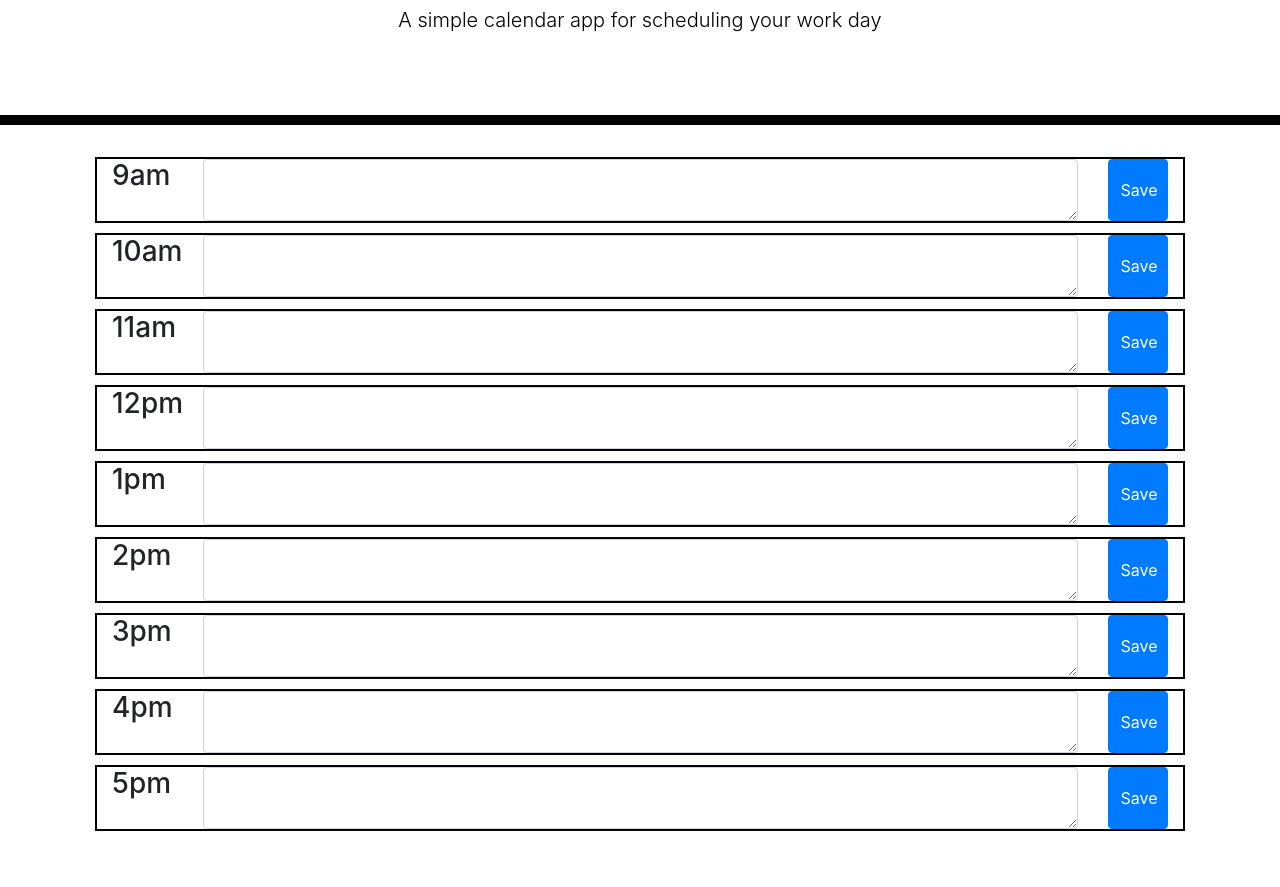
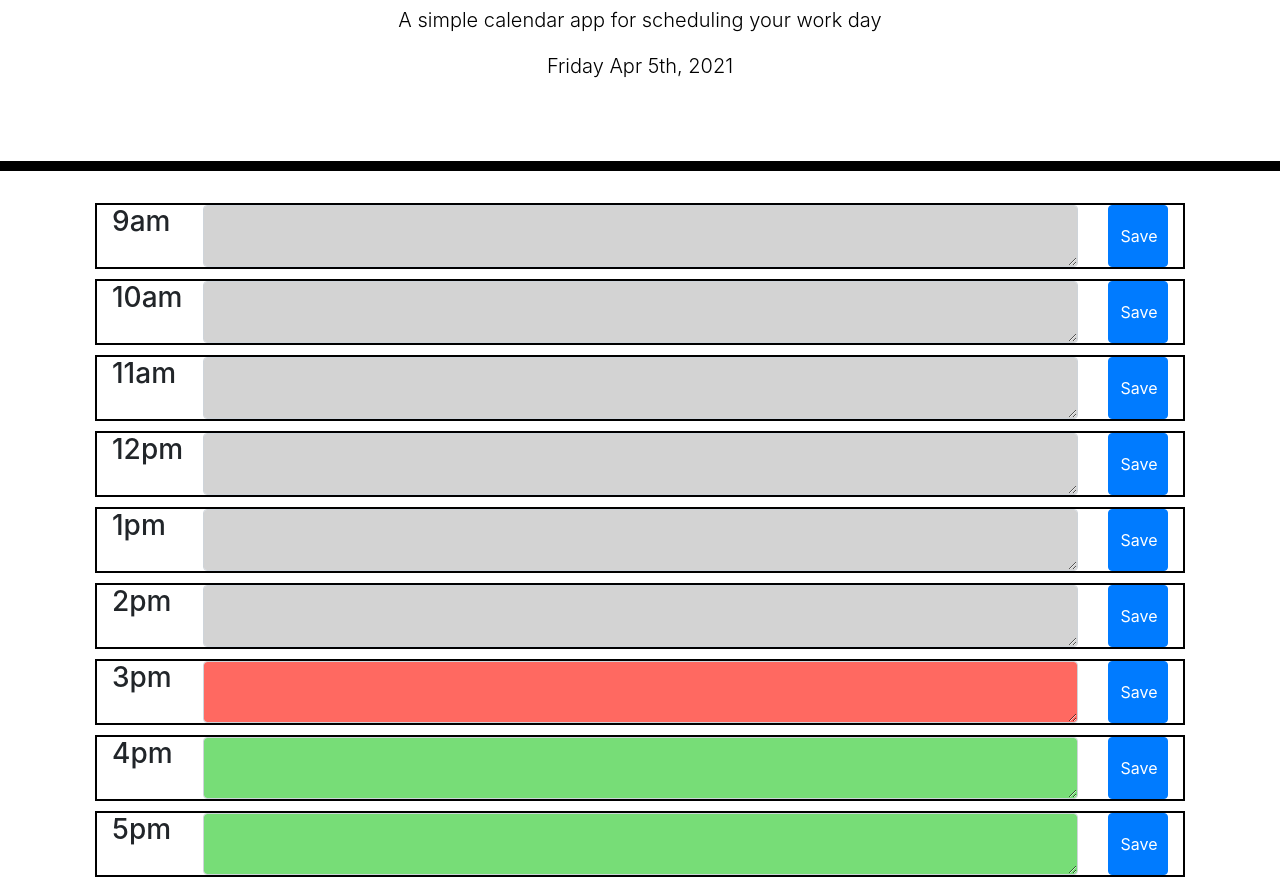
Before and after one commit to GiantRobot76/DayPlannerProject, a plain HTML site: page index.html in a window 1280 px wide. Shown: the part 153-1040 px from the top of the page. Before the commit the page ends 994 px from the top, so only its background shows below. Drawn offline with nearby package versions, Linux system fonts and the light colour scheme.

Commit message:
added new logic that applies styling based on time

```diff
--- a/Assets/CSS/style.css
+++ b/Assets/CSS/style.css
@@ -92,10 +92,25 @@ textarea {
 
 .btn,
 .space {
-  height: 100% !important;
-  width: 100% !important;
+  height: 100%;
+  width: 100%;
 }
 
 .row-no-border {
   width: 50%;
 }
+
+.past {
+  background-color: #d3d3d3;
+  color: white;
+}
+
+.present {
+  background-color: #ff6961;
+  color: white;
+}
+
+.future {
+  background-color: #77dd77;
+  color: white;
+}
--- a/Assets/JS/script.js
+++ b/Assets/JS/script.js
@@ -15,18 +15,35 @@ $(document).ready(function () {
 
   //array used to preserve appointments in local storage on refresh
 
-  //functions
-  function setDate() {
-    var dateText = $("#currentDay");
-    dateText.text(moment().format("dddd MMM do, YYYY"));
-  }
+  //Set Date in Header
+
+  var dateText = $("#currentDay");
+  dateText.text(moment().format("dddd MMM do, YYYY"));
 
   function getTime() {
     var now = moment();
     var hour = now.format("k");
-    console.log(hour);
-    console.log(input9.dataset.value);
+    return hour;
   }
+
+  //Set styling classes based on current hour
+
+  var currentHr = parseInt(getTime());
+  $(".form-control").each(function () {
+    //travers DOM to get applicable hour ID. all elements of styleHr are in form of "hour - xx". Split by "-" to get the xx and cast as integer to get comparable num
+    var styleHr = parseInt(
+      $(this).parent().parent().parent().attr("id").split("-")[1]
+    );
+
+    //determine correct styling and apply
+    if (styleHr === currentHr) {
+      $(this).addClass("present");
+    } else if (styleHr < currentHr) {
+      $(this).addClass("past");
+    } else {
+      $(this).addClass("future");
+    }
+  });
 
   //Event Listeners
 
```
